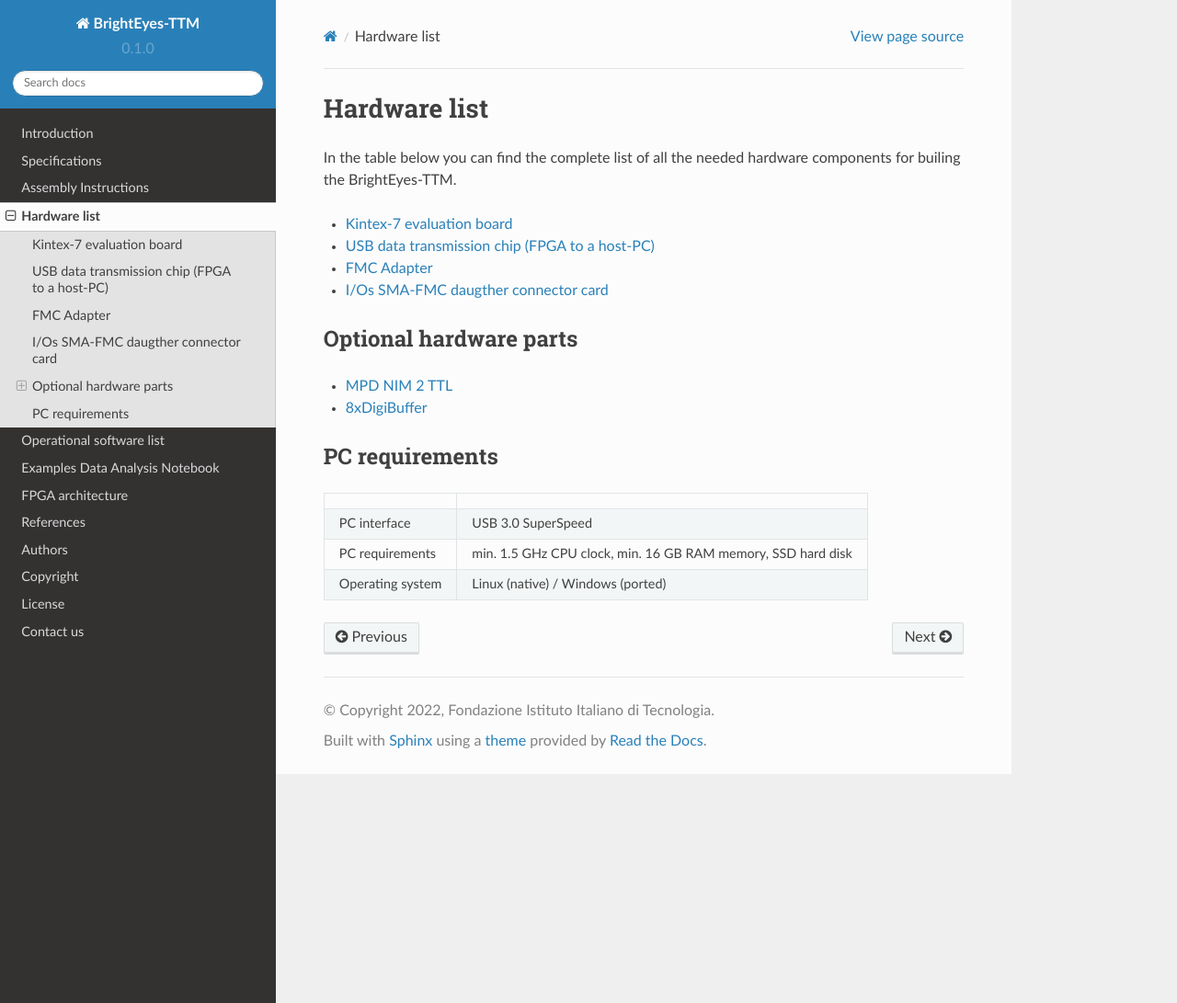
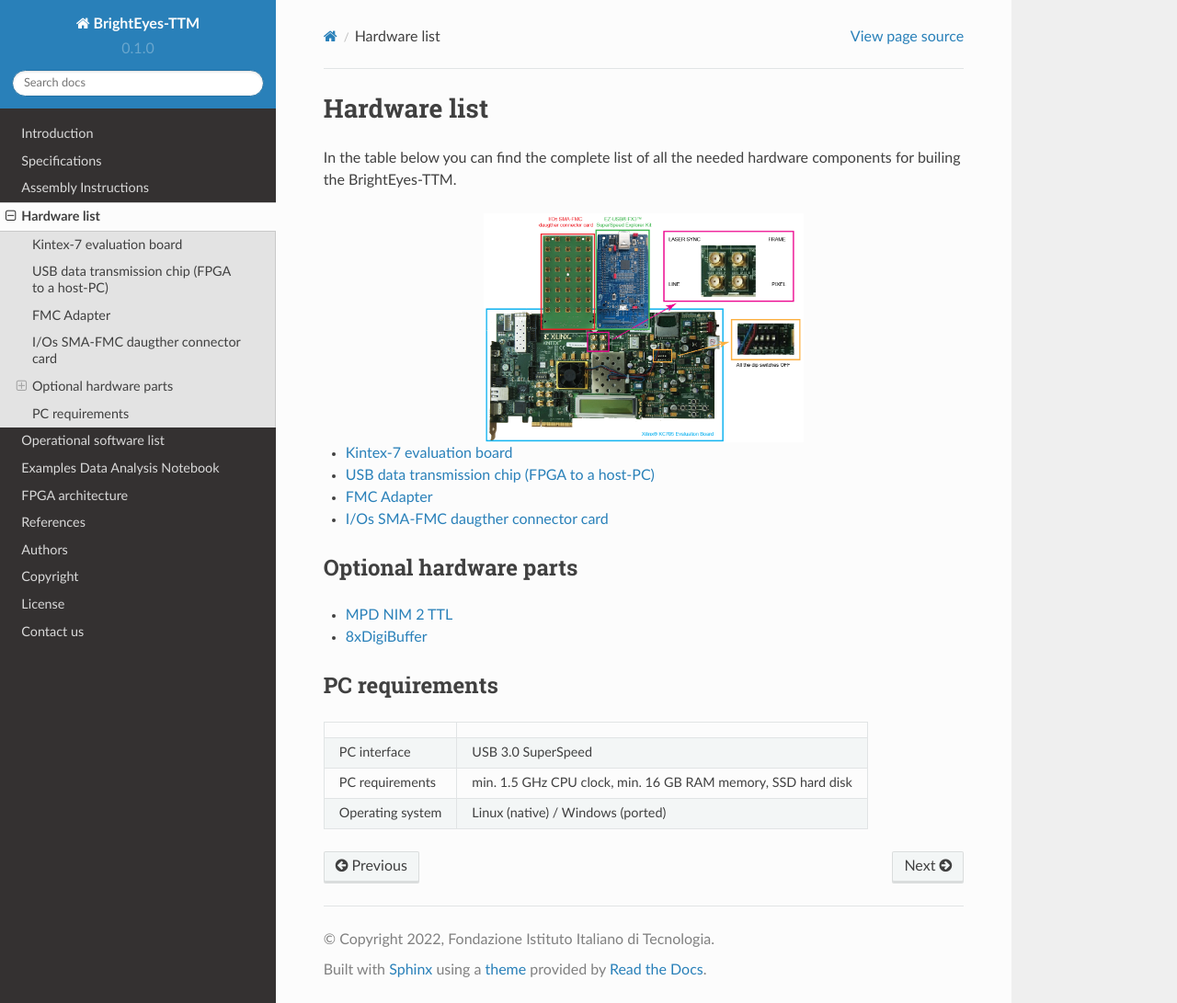
Before and after one commit to mattia-donato/BrightEyes-TTM-docs, a Sphinx documentation site: the page built from docs/source/hardware.rst, in a window 1280 px wide and 1091 px high. Shown: the whole window at 92% size. Built offline with Sphinx 7.4.7 and the Read the Docs theme 2.0.0, drawn with Linux system fonts in a browser that asks for light colours.

Commit message:
Update hardware.rst

```diff
--- a/docs/source/hardware.rst
+++ b/docs/source/hardware.rst
@@ -1,8 +1,14 @@
 
 Hardware list
 =============
+In the table below you can find the complete list of all the needed hardware components for builing the BrightEyes-TTM.
 
-In the table below you can find the complete list of all the needed hardware components for builing the BrightEyes-TTM.
+.. figure:: img/TTM_Assembled.png
+   :alt: The BrightEyes-TTM core hardware assembled
+   :width: 50%
+   :align: center
+
+
 
 .. toctree::
    FPGABoard
```
